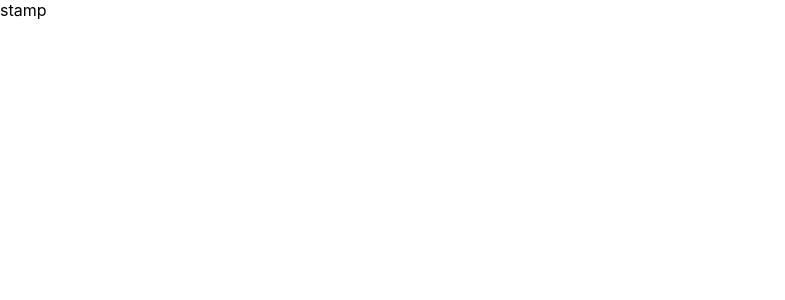
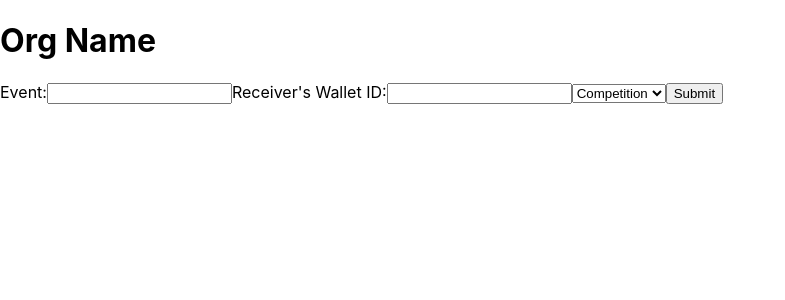
Before and after one commit to rio-io/rio-react, a React (Create React App) app: page /view in a window 1280 px wide. Shown: the top 300 px of the page, without its empty margins (0-785 px from the left). Built offline with nearby package versions, Linux system fonts and the light colour scheme.

Commit message:
stamp form

```diff
--- a/package.json
+++ b/package.json
@@ -4,7 +4,6 @@
   "private": true,
   "dependencies": {
     "@cosmjs/stargate": "^0.28.13",
-    "cosmjs-types": "^0.5.0",
     "@testing-library/jest-dom": "^5.16.5",
     "@testing-library/react": "^13.3.0",
     "@testing-library/user-event": "^13.5.0",
@@ -12,6 +11,7 @@
     "@types/node": "^16.11.51",
     "@types/react": "^18.0.17",
     "@types/react-dom": "^18.0.6",
+    "cosmjs-types": "^0.5.0",
     "react": "^18.2.0",
     "react-dom": "^18.2.0",
     "react-router-dom": "^6.3.0",
--- a/src/components/Stamp.tsx
+++ b/src/components/Stamp.tsx
@@ -1,5 +1,26 @@
 import React from "react";
 
 export default function Stamp() {
-  return <div>stamp</div>;
+  return (
+    <>
+        <div>
+            <h1>
+                Org Name
+            </h1>
+        </div>
+        <div>
+            <form action="/send-data-here" method="post">
+                <label>Event:</label>
+                <input type="text" id="event" name="event"/>
+                <label>Receiver's Wallet ID:</label>
+                <input type="text" id="last" name="last"/>
+                <select>
+                    <option value="competition">Competition</option>
+                    <option value="work">Work</option>
+                </select>
+                <button type="submit">Submit</button>
+            </form>
+        </div>
+    </>
+  )
 }
```
